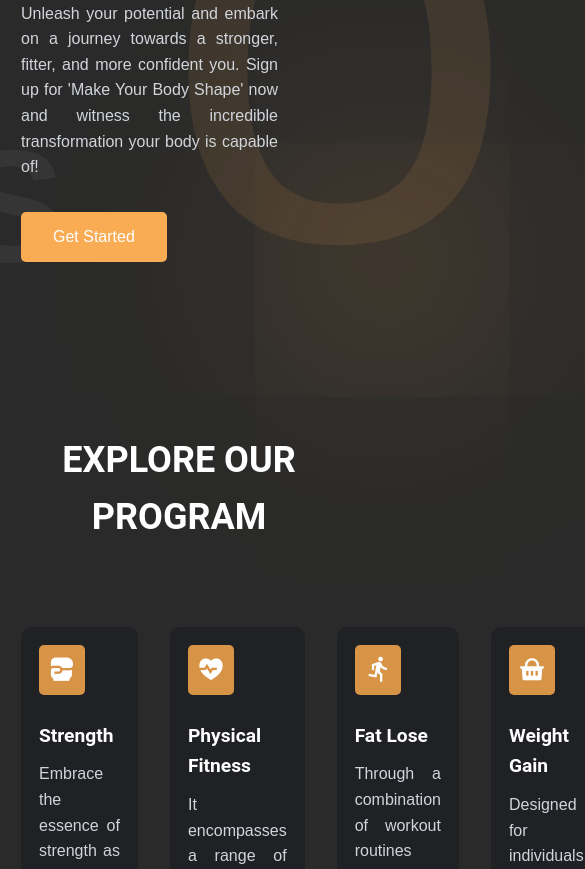
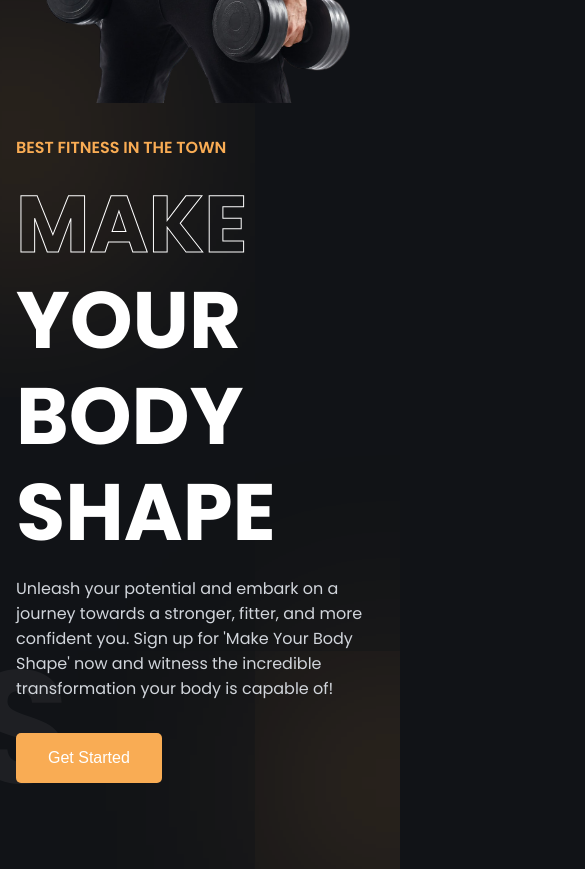
Before and after one commit to RADIANT55/vip, a plain HTML site: page index.html in a window 390 px wide. Shown: the part 620-1489 px from the top of the page, 585 px wide, since content can reach past the window. Drawn offline with nearby package versions, Linux system fonts and the light colour scheme.

Commit message:
Add files via upload

```diff
--- a/styles.css
+++ b/styles.css
@@ -126,7 +126,7 @@ nav {
 }
 
 .header__container::before {
-  content: "SPORTS";
+  content: "FITNESS";
   position: absolute;
   bottom: 5rem;
   right: 20rem;
@@ -330,42 +330,6 @@ nav {
   gap: 2rem;
   background-color: var(--primary-color-light);
   border-radius: 10px;
-}
-
-@media (max-width: 768px) {
-  body {
-      font-size: 14px; /* تصغير حجم النص قليلاً للأجهزة الصغيرة */
-      line-height: 1.4; /* تحسين تباعد السطور */
-      padding: 5px; /* تقليل الحواف لتناسب الشاشة */
-  }
-
-  h1 {
-      font-size: 24px; /* حجم مناسب للعناوين الرئيسية */
-  }
-  h2 {
-      font-size: 20px; /* حجم مناسب للعناوين الفرعية */
-  }
-  p {
-      font-size: 14px; /* تصغير النصوص قليلاً لتناسب الشاشات الصغيرة */
-  }
-}
-
-/* تحسين النصوص لشاشات أصغر (مثل الهواتف الصغيرة جدًا) */
-@media (max-width: 480px) {
-  body {
-      font-size: 12px; /* تقليل حجم النصوص أكثر */
-      line-height: 1.2; /* تقليل تباعد السطور */
-  }
-
-  h1 {
-      font-size: 20px; /* حجم صغير للعناوين */
-  }
-  h2 {
-      font-size: 18px; /* تقليل حجم العناوين الفرعية */
-  }
-  p {
-      font-size: 12px; /* النصوص صغيرة ولكن واضحة */
-  }
 }
 
 .join__card {
@@ -624,34 +588,6 @@ nav {
   text-align: center;
 }
 
-.footer__logo {
-  margin: 0 auto;
-  text-align: center;
-  display: flex;
-  justify-content: center;
-}
-body {
-  font-family: Arial, sans-serif; /* استبدلها بخطوطك المفضلة */
-  line-height: 1.6; /* يجعل النصوص مريحة للقراءة */
-  text-align: justify; /* محاذاة النصوص إلى كلا الجانبين */
-  color: #fff; /* لون النص */
-  background-color: #2a2a2a; /* خلفية داكنة مثل الأزرق */
-}
-
-/* تنسيق العناوين */
-h1, h2, h3, h4, h5, h6 {
-  font-family: 'Roboto', sans-serif; /* خط حديث للعناوين */
-  color: #ffffff; /* لون العناوين */
-  text-align: left; /* محاذاة للعناوين */
-  margin: 10px 0;
-}
-
-/* تنسيق الفقرات */
-p {
-  font-size: 16px; /* حجم النص */
-  color: #ffffff; /* لون النص */
-  margin: 10px 0;
-
 @media (width < 900px) {
   .nav__links {
     display: none;
@@ -669,6 +605,22 @@ p {
     grid-template-columns: repeat(2, 1fr);
     gap: 1rem;
   }
+
+  .footer__container {
+    display: flex;
+    flex-direction: column;
+    align-items: center;
+    justify-content: center;
+    text-align: center;
+}
+
+.footer__logo {
+  margin: 0 auto;
+  text-align: center;
+  display: flex;
+  justify-content: center;
+}
+
 
   .class__container {
     grid-template-columns: repeat(1, 1fr);
```
